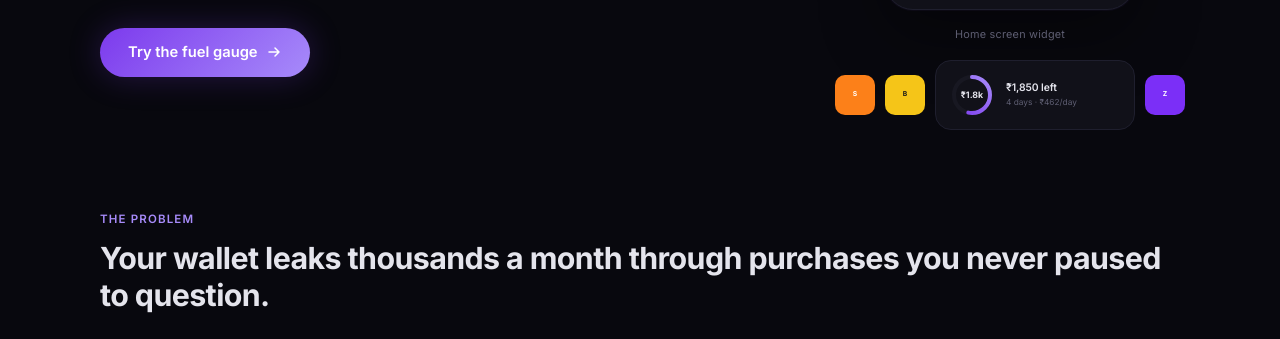
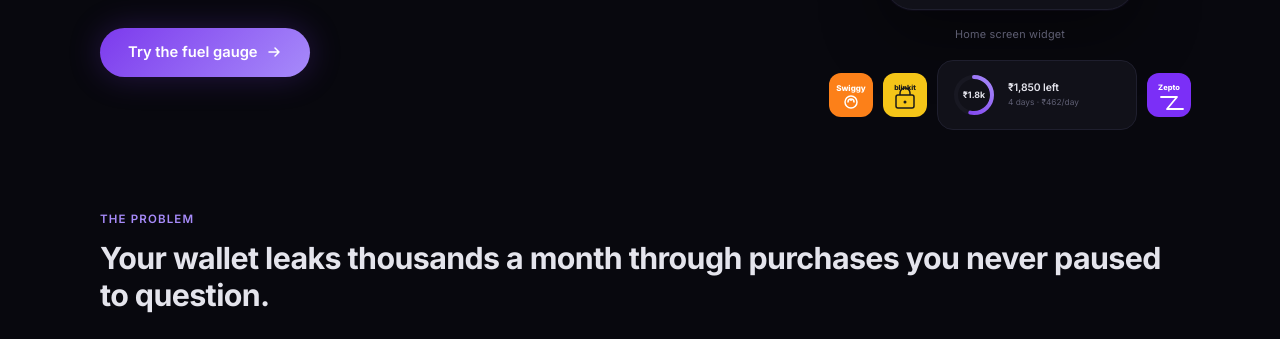
Before and after one commit to VartikaPandey1303/Gen-AI-Project-Urge, a plain HTML site: page index.html in a window 1280 px wide. Shown: the part 439-778 px from the top of the page. Drawn offline with Linux system fonts and the light colour scheme.

Commit message:
Add files via upload

```diff
--- a/index.html
+++ b/index.html
@@ -84,10 +84,8 @@ section{padding:80px 0}
 
 /* App icons row */
 .app-icons-row{display:flex;gap:10px;justify-content:center;align-items:center}
-.app-icon-dot{width:40px;height:40px;border-radius:10px;display:flex;align-items:center;justify-content:center;font-size:.42rem;font-weight:700;letter-spacing:.01em;color:#fff;flex-shrink:0}
-.app-icon-dot.swiggy{background:#fc8019}
-.app-icon-dot.blinkit{background:#f5c518;color:#1a1a1a}
-.app-icon-dot.zepto{background:#7b2ff7}
+.app-icon-dot{width:44px;height:44px;border-radius:12px;display:flex;align-items:center;justify-content:center;flex-shrink:0;overflow:hidden}
+.app-icon-dot svg{width:100%;height:100%}
 .app-icon-dot.urge-icon{background:linear-gradient(135deg,#7c3aed,#a78bfa);position:relative}
 
 /* Section headings */
@@ -304,8 +302,8 @@ footer .logo-sm{font-weight:700;font-size:.88rem;background:var(--grad);-webkit-
       <!-- Home screen widget + app icons -->
       <div class="widget-label">Home screen widget</div>
       <div class="app-icons-row">
-        <div class="app-icon-dot swiggy">S</div>
-        <div class="app-icon-dot blinkit">B</div>
+        <div class="app-icon-dot swiggy"><svg viewBox="0 0 44 44"><rect width="44" height="44" rx="0" fill="#fc8019"/><text x="22" y="18" text-anchor="middle" fill="#fff" font-family="Inter,system-ui,sans-serif" font-size="8" font-weight="800">Swiggy</text><circle cx="22" cy="29" r="6" fill="none" stroke="#fff" stroke-width="1.5"/><path d="M19 29c0-1.7 1.3-3 3-3s3 1.3 3 3" fill="none" stroke="#fff" stroke-width="1.5" stroke-linecap="round"/><circle cx="22" cy="27" r="1" fill="#fff"/></svg></div>
+        <div class="app-icon-dot blinkit"><svg viewBox="0 0 44 44"><rect width="44" height="44" rx="0" fill="#f5c518"/><text x="22" y="17" text-anchor="middle" fill="#1a1a1a" font-family="Inter,system-ui,sans-serif" font-size="7" font-weight="800">blinkit</text><rect x="13" y="22" width="18" height="13" rx="2" fill="none" stroke="#1a1a1a" stroke-width="1.5"/><path d="M17 22v-2a5 5 0 0 1 10 0v2" fill="none" stroke="#1a1a1a" stroke-width="1.5"/><circle cx="22" cy="29" r="1.5" fill="#1a1a1a"/></svg></div>
         <div class="widget-mock">
           <div class="widget-gauge">
             <svg viewBox="0 0 44 44"><circle cx="22" cy="22" r="18" class="track"/><circle cx="22" cy="22" r="18" class="fill"/></svg>
@@ -316,7 +314,7 @@ footer .logo-sm{font-weight:700;font-size:.88rem;background:var(--grad);-webkit-
             <div class="wr-bot">4 days · ₹462/day</div>
           </div>
         </div>
-        <div class="app-icon-dot zepto">Z</div>
+        <div class="app-icon-dot zepto"><svg viewBox="0 0 44 44"><rect width="44" height="44" rx="0" fill="#7b2ff7"/><text x="22" y="17" text-anchor="middle" fill="#fff" font-family="Inter,system-ui,sans-serif" font-size="7.5" font-weight="800">Zepto</text><path d="M14 24h16l-10 12h16" fill="none" stroke="#fff" stroke-width="1.8" stroke-linecap="round" stroke-linejoin="round"/></svg></div>
       </div>
     </div>
   </div>
```
